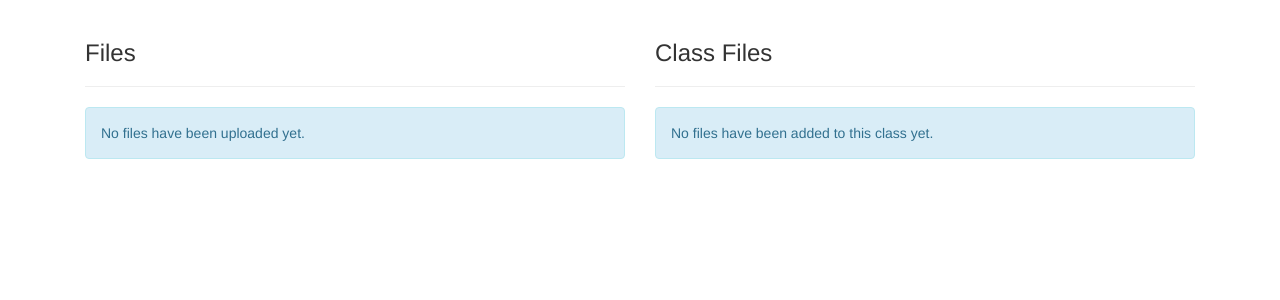
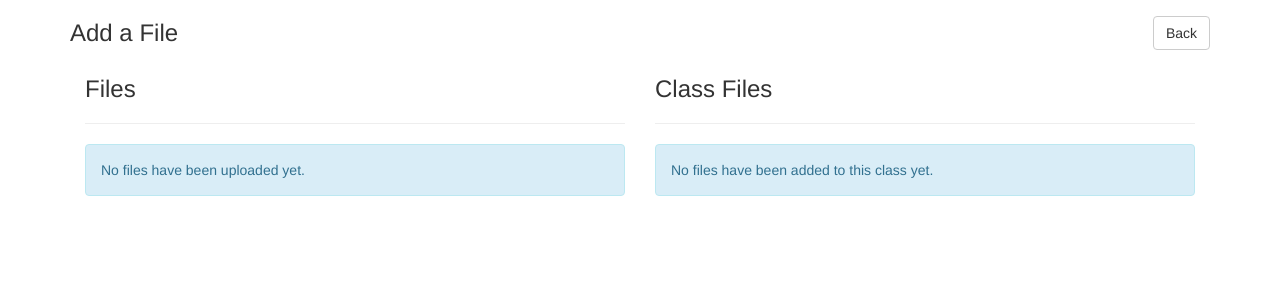
Before and after one commit to kfarr2/mlp, a Django app: template mlp/templates/classes/add_file.html in a window 1280 px wide. Shown: the part 52-352 px from the top of the page. Run offline with Django 3.2, Linux system fonts and the light colour scheme; the template is opened without the code that fills it, so the values that code supplies are empty; some libraries are stand-ins or nearby versions.

Commit message:
added back buttons

```diff
--- a/mlp/classes/views.py
+++ b/mlp/classes/views.py
@@ -144,7 +144,7 @@ def _edit(request, class_id):
 
     else:
         form = ClassForm(instance=class_, user=request.user)
-        instructor = Roster.objects.all().values('user')
+        instructor = Roster.objects.filter(_class=class_).values('user')
         instructor = User.objects.filter(user_id__in=instructor)
 
     return render(request, 'classes/edit.html', {
--- a/mlp/templates/classes/add_file.html
+++ b/mlp/templates/classes/add_file.html
@@ -1,6 +1,8 @@
 {% extends "base.html" %}
 
 {% block content %}
+<h3>Add a File</h3>
+<button class="btn btn-default pull-right" onclick="window.history.go(-1); return false" style="margin-top: -40px;">Back</button>
 <div class="col-md-6">
     <h3>Files</h3>
     <hr />
--- a/mlp/templates/classes/edit.html
+++ b/mlp/templates/classes/edit.html
@@ -13,6 +13,7 @@
     </form>
 </div>
 <div class="col-md-5">
+    {% if class.pk %}
     <form method="post">
         <h3>Teacher: </h3>
         {% csrf_token %}
@@ -22,10 +23,11 @@
                 <td>{{ instruct.last_name }}</td>
                 <td>{{ instruct.first_name }}</td>
                 <td>{{ instruct.email }}</td>
-                <td><a class="btn btn-default btn-small pull-right" href="{% url 'classes-make_instructor' class.pk instruct.pk %}">Teacher</a></td>
+                <td><a class="btn btn-default btn-small pull-right" href="{% url 'classes-make_instructor' class.pk instruct.pk %}">Make Teacher</a></td>
             </tr>
             {% endfor %}
         </table>
     </form>
+    {% endif %}
 </div>
 {% endblock %}
--- a/mlp/templates/classes/enroll.html
+++ b/mlp/templates/classes/enroll.html
@@ -2,6 +2,7 @@
 {% load permissions %}
 {% block content %}
 <h3>{{ class.name }}</h3>
+<a href="{% url 'classes-detail' class.pk %}" class="btn btn-default pull-right" style="margin-top: -40px;">Back</a>
 <hr />
 <div class="col-md-6">
     <form method="post">
--- a/mlp/templates/files/detail.html
+++ b/mlp/templates/files/detail.html
@@ -2,6 +2,7 @@
 {% load permissions %}
 {% block content %}
 <h3>{{ file.name }}</h3>
+<button class="btn btn-default pull-right" onclick="window.history.go(-1); return false" style="margin-top: -40px;">Back</button>
 <hr />
 <div class="col-md-7">
     {% if file and perms.can_view_file %}
--- a/mlp/templates/files/upload.html
+++ b/mlp/templates/files/upload.html
@@ -6,6 +6,7 @@
 <script src="{{ STATIC_URL }}js/upload.js"></script>
 
 <h3>Upload</h3>
+<button class="btn btn-default pull-right" onclick="window.history.go(-1); return false" style="margin-top: -40px;">Back</button>
 <input type="file" name="file" id="file" style="display:none" />
 
 <div id="dropbox" class="alert alert-warning">
--- a/mlp/templates/users/edit.html
+++ b/mlp/templates/users/edit.html
@@ -1,9 +1,10 @@
 {% extends "base.html" %}
 
 {% block content %}
+<h3>{% if user %}Edit User: {{ user.last_name }}, {{ user.first_name }}{% else %}Create User{% endif %}</h3>
+<button class="btn btn-default pull-right" onclick="window.history.go(-1); return false" style="margin-top: -40px;">Back</button>
+<hr />
 <div class="col-md-5">
-    <h3>{% if user %}Edit User: {{ user.last_name }}, {{ user.first_name }}{% else %}Create User{% endif %}</h3>
-    <hr />
     <p><strong>User ID:</strong> {{ user.user_id }}</p>
     <p><strong>Date Joined:</strong> {{ user.date_joined|date }}</p>
     <p><strong>Staff:</strong> {% if user.is_staff %}True{% else %}False{% endif %}</p>
```
